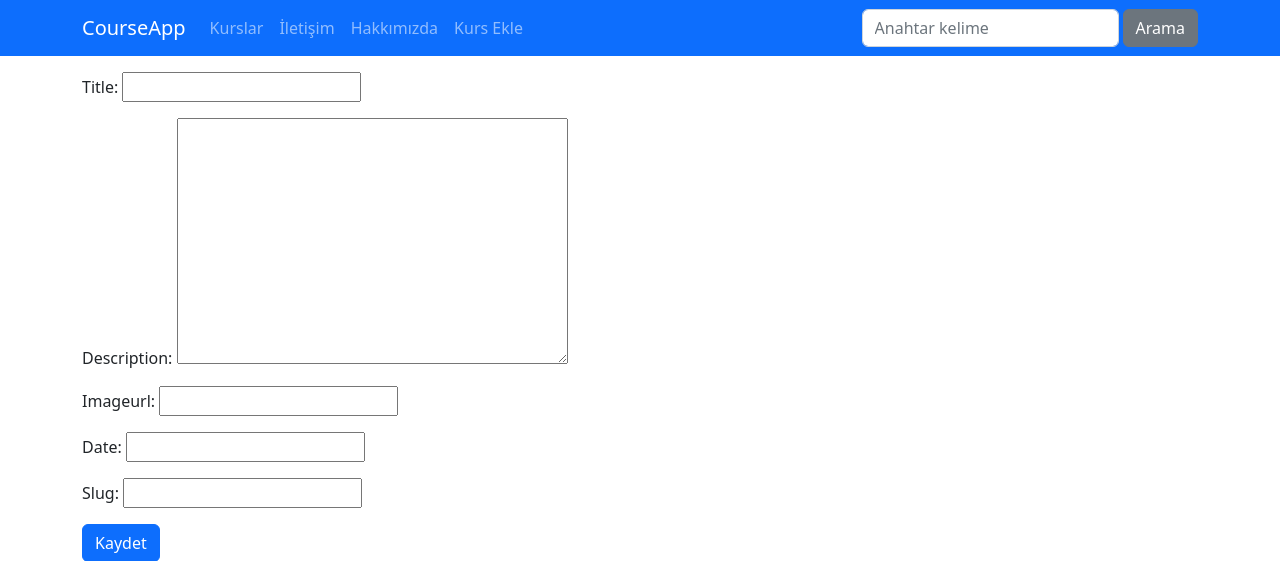
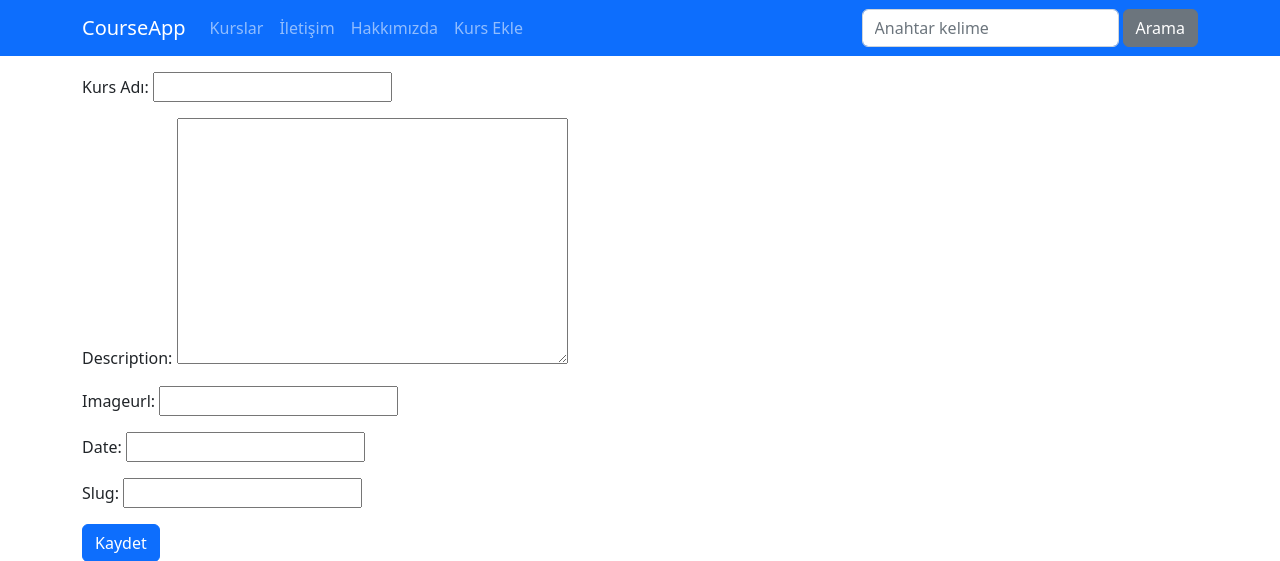
Before and after one commit to gonulpolat/Django-Ile-Web-Gelistirme-Sadik_Turan_Kursu, a Django app: page /kurs/create-course in a window 1280 px wide. Shown: the top 561 px of the page. Run offline with Django 4.2, Linux system fonts and the light colour scheme; some libraries are stand-ins or nearby versions.

Commit message:
Form Validations - 4
Doğrulama işlemini artık taryıcı değil Django yapıyor.

```diff
--- a/Courses/forms.py
+++ b/Courses/forms.py
@@ -1,7 +1,9 @@
 from django import forms
 
 class CourseCreateForm(forms.Form):
-    title = forms.CharField()
+    title = forms.CharField(label="Kurs Adı", error_messages={
+        'required': 'Kurs adını girmek zorundasınız.'
+    })
     description = forms.CharField(widget=forms.Textarea)
     imageUrl = forms.CharField()
     date = forms.DateField()
--- a/Courses/templates/courses/create-course.html
+++ b/Courses/templates/courses/create-course.html
@@ -23,7 +23,7 @@
                 </div>
             {% endif %}
 
-            <form action="{% url 'create_course' %}" method="POST">
+            <form action="{% url 'create_course' %}" method="POST" novalidate>  <!--Tarayıcı üzerinde hâlâ required attribute'ü var ancak tarayıcı göz ardı eder-->
                 {% csrf_token %}
 
                 {{ form.as_p }}
--- a/Courses/views.py
+++ b/Courses/views.py
@@ -44,7 +44,8 @@ def create_course(request):
 
             return redirect("/kurs")
 
-    form = CourseCreateForm()
+    else:
+        form = CourseCreateForm()
 
     return render(request, "courses/create-course.html", {
         'form': form
```
